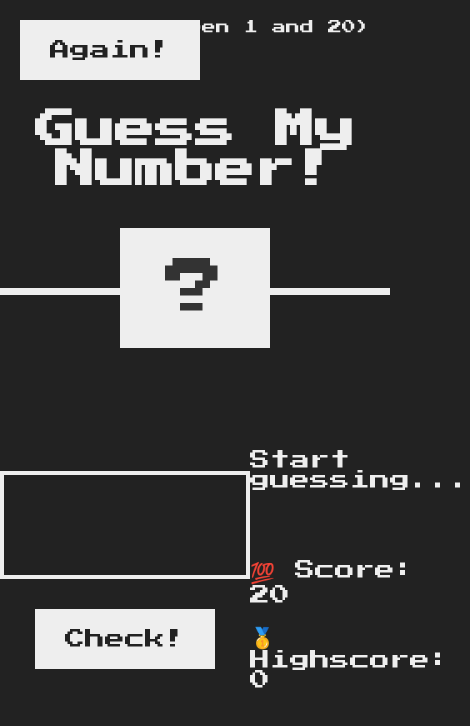
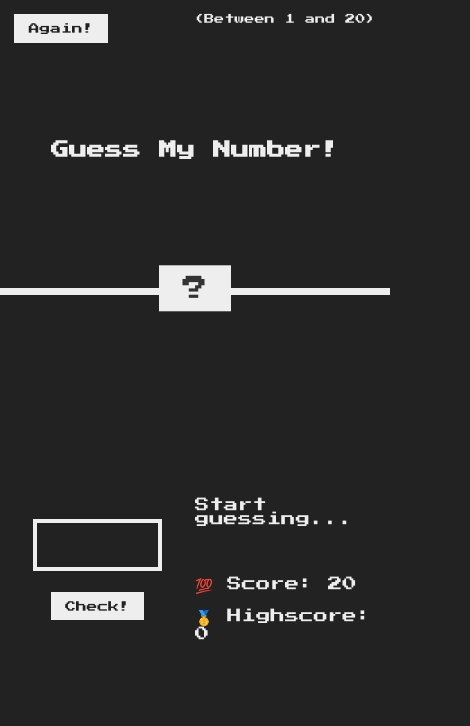
Before and after one commit to 26nil2006/Guess-my-number, a plain HTML site: page index.html in a window 390 px wide. Shown: the whole page, 470 px wide, since content can reach past the window. Drawn offline with Linux system fonts and the light colour scheme.

Commit message:
responsive

```diff
--- a/style.css
+++ b/style.css
@@ -117,3 +117,68 @@ h1 {
 .label-score {
   margin-bottom: 2rem;
 }
+
+/* MEDIA QUERIES */
+@media only screen and (max-width: 768px) {
+  html {
+    font-size: 50%;
+  }
+
+  h1 {
+    font-size: 3rem;
+  }
+
+  .number {
+    font-size: 4.5rem;
+    width: 12rem;
+    padding: 2rem 0;
+  }
+
+  .guess {
+    font-size: 4rem;
+    padding: 2rem;
+    width: 20rem;
+  }
+
+  .btn {
+    font-size: 1.8rem;
+    padding: 1.5rem 2.5rem;
+  }
+
+  .left,
+  .right {
+    width: 45rem;
+  }
+}
+
+@media only screen and (max-width: 480px) {
+  html {
+    font-size: 45%;
+  }
+
+  h1 {
+    font-size: 2.5rem;
+  }
+
+  .number {
+    font-size: 3.5rem;
+    width: 10rem;
+    padding: 1.5rem 0;
+  }
+
+  .guess {
+    font-size: 3rem;
+    padding: 1.5rem;
+    width: 18rem;
+  }
+
+  .btn {
+    font-size: 1.5rem;
+    padding: 1.2rem 2rem;
+  }
+
+  .left,
+  .right {
+    width: 35rem;
+  }
+}
```
